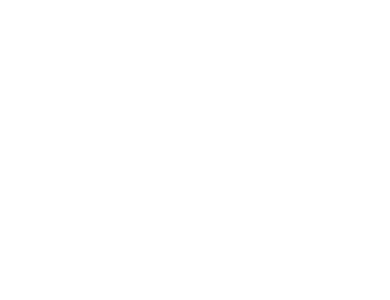
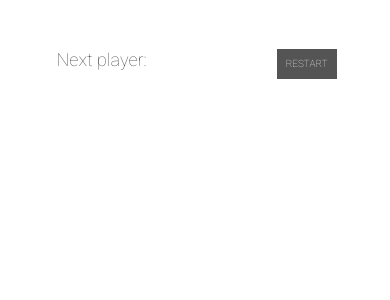
Before and after one commit to paunil/tic-tac-toe, a React (Create React App) app: page / in a window 390 px wide. Shown: the top 300 px of the page. Built offline with nearby package versions, Linux system fonts and the light colour scheme.

Commit message:
implement Header

```diff
--- a/src/components/Header.tsx
+++ b/src/components/Header.tsx
@@ -1,6 +1,14 @@
-function Header() {
+import '../scss/header.scss'
+
+function Header(props: {currentPlayer: string}) {
   return (
     <div className="score-container">
+      <div className="score">
+        <span>Next player:</span> {props.currentPlayer}
+      </div>
+      <button onClick={() => {window.location.reload()}}>
+        RESTART
+      </button>
     </div>
   )
 }
--- a/src/scss/header.scss
+++ b/src/scss/header.scss
@@ -0,0 +1,36 @@
+.score-container {
+  display: flex;
+  flex-direction: row;
+  justify-content: space-between;
+  align-items: stretch;
+  gap: 10%;
+  font-family: 'Roboto', sans-serif;
+  font-size: xx-large;
+  color: #545454;
+  width: 350px;
+  margin: 8% 8% 3% 8%;
+
+
+  button {
+    font-family: 'Roboto', sans-serif;
+    font-size: medium;
+    background-color: #545454;
+    color: white;
+    width: 100px;
+    height: 40px;
+    border: none;
+  }
+
+  // small screens
+  @media screen and (max-width: 768px) {
+    font-size: large;
+    width: 280px;
+    margin: 13% 13% 5% 13%;
+
+    button {
+      font-size: x-small;
+      width: 60px;
+      height: 30px;
+    }
+  }
+}
```
